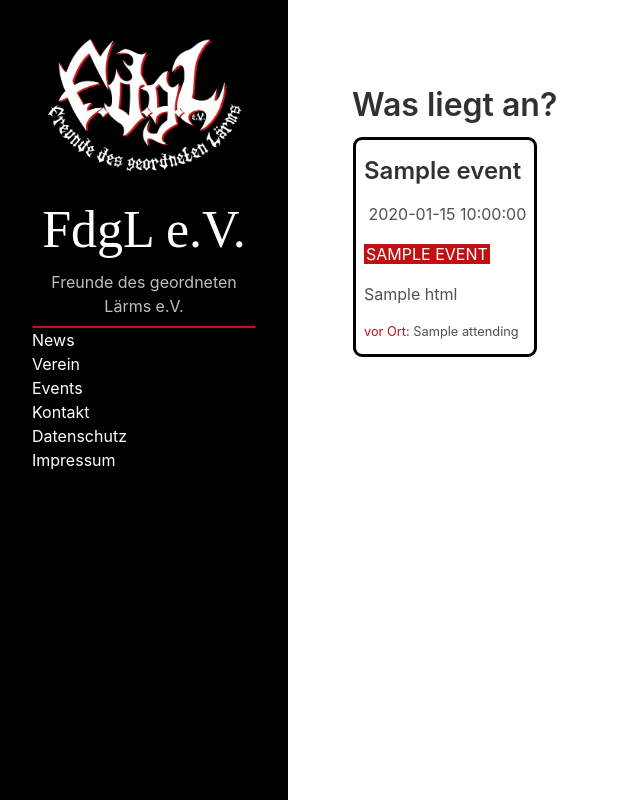
After one commit to F-D-G-L/fdgl-homepage, a Flask app: template templates/events.html in a window 1280 px wide. The commit adds this page. Shown: the whole page, without its empty margins (0-640 px from the left). Run offline with Flask 2, Linux system fonts and the light colour scheme; the template is opened without the code that fills it: most values are stand-ins (such as "Sample title", 1, 10 or a date in 2020); parts of the project's set-up code (start-up, migrations or seed data) failed here and were passed over.

Commit message:
Added a page for upcoming events by establishing a second flat-pages instance. Added css styling and first contents.

```diff
--- a/app.py
+++ b/app.py
@@ -25,17 +25,30 @@ def format_date_string(date_string):
     return date.strftime("%d. %B %Y")
 
 
+def sort_date_from_string(date_string):
+    try:
+        return datetime.strptime(date_string.split('-')[0].strip(), "%d.%m.%Y")
+    except:
+        return datetime.now()
+
+
 # create app
 app = Flask(__name__)
-app.config['FLATPAGES_EXTENSION'] = '.md'
-app.config['FLATPAGES_HTML_RENDERER'] = markdown_with_jinja_renderer
+app.config['FLATPAGES_PAGES_EXTENSION'] = '.md'
+app.config['FLATPAGES_PAGES_HTML_RENDERER'] = markdown_with_jinja_renderer
+
+app.config['FLATPAGES_EVENTS_EXTENSION'] = '.md'
+app.config['FLATPAGES_EVENTS_HTML_RENDERER'] = markdown_with_jinja_renderer
+app.config['FLATPAGES_EVENTS_ROOT'] = 'events'
+
 app.config['FONTAWESOME_STYLES'] = ['solid', 'brands']
 
 # register fotogrid with jinja
 app.jinja_env.globals.update(fotogrid=fotogrid)
 app.jinja_env.globals.update(format_date_string=format_date_string)
 
-pages = FlatPages(app)
+pages = FlatPages(app, name="pages")
+events = FlatPages(app, name="events")
 fa = FontAwesome(app)
 
 
@@ -48,6 +61,13 @@ def page(path):
 @app.route('/verein.html')
 def verein():
     return render_template('verein.html')
+
+
+@app.route('/events.html')
+def view_events():
+    posts = [p for p in events if "date" in p.meta]
+    sorted_events = sorted(posts, reverse=False, key=lambda event: sort_date_from_string(event.meta["date"]))
+    return render_template('events.html', events=sorted_events)
 
 
 @app.route('/kontakt.html')
@@ -70,7 +90,7 @@ def impressum():
 def index():
     posts = [p for p in pages if "date" in p.meta]
     sorted_pages = sorted(posts, reverse=True, key=lambda page:
-                          datetime.strptime(page.meta["date"], "%d.%m.%Y"))
+                          sort_date_from_string(page.meta["date"]))
     return render_template('index.html', pages=sorted_pages)
 
 
--- /dev/null
+++ b/static/css/events.css
@@ -0,0 +1,57 @@
+/*
+ The event container uses flex layout to arrange the different events as cards.
+ */
+.event-container {
+    display: flex;
+    flex-wrap: wrap;
+}
+
+/*
+ Each event card displays an event in a nice way as a card.
+ */
+.event-card {
+    border-style: solid;
+    border-width: 3px;
+    border-color: black;
+    border-radius: 9px;
+    margin: 4px 4px 4px 1px;
+    padding-left: 8px;
+    padding-right: 8px;
+}
+
+.event-card img {
+    width: 100%;
+}
+
+.attending {
+    font-size: 0.8rem;
+    color: #c11012;
+}
+
+.attendee {
+    color: #515151;
+}
+
+.event-type {
+    text-transform: uppercase;
+    color: white;
+    background: #c11012;
+    padding-left: 2px;
+    padding-right: 2px;
+}
+
+.event-type-fdgl {
+    color: #c11012;
+    background: white;
+    border-style: dotted;
+    border-color: #c11012;
+    border-width: 1px;
+    padding-left: 2px;
+    padding-right: 2px;
+}
+
+@media (min-width: 54rem) {
+    .event-card {
+        max-width: 40%;
+    }
+}
--- a/static/css/style.css
+++ b/static/css/style.css
@@ -161,12 +161,12 @@ img[src $= "#illustration"] {
 /*
     Display an external icon after each link that leads away from our site.
  */
-.content a[href^="http://"]:not([href*="fdgl.rocks"]):not([href*="youtu.be"]):not([href*="youtube.com"]):after,
-.content a[href^="https://"]:not([href*="fdgl.rocks"]):not([href*="youtu.be"]):not([href*="youtube.com"]):after {
+.content a[href^="http://"]:not([href*="fdgl.rocks"]):not([href*="youtu.be"]):not([href*="youtube.com"]):not([href*="#hideextern"]):after,
+.content a[href^="https://"]:not([href*="fdgl.rocks"]):not([href*="youtu.be"]):not([href*="youtube.com"]):not([href*="#hideextern"]):after {
 
     font-family: 'Font Awesome 5 Free';
     content: "\f35d";
-    display: inline-block;
+    display: inline-block;e
     font: normal 16px/1 'Font Awesome 5 Free';
     margin-left: 4px;
 }
--- /dev/null
+++ b/templates/events.html
@@ -0,0 +1,34 @@
+{% extends "template.html" %}
+
+{% block title %}
+    Was liegt an?
+{% endblock %}
+{% block content %}
+    <div class="event-container">
+
+    {% for event in events %}
+        <div class="event-card"
+             style="background-image:
+                     linear-gradient(to bottom, rgba(255, 255, 255, 0.8), rgba(255, 255, 255, 1.0)),
+                     url({{ event.pic }});
+                     background-repeat: no-repeat;
+                     background-size: cover;
+                     background-position: center;">
+            <a href="{{ event.link }}#hideextern"><h2>{{ event.title }}</h2></a>
+            <!--<img src="{{ event.pic }}"></img>-->
+            <p><i class="fas fa-calendar-alt">&nbsp;</i>{{ event.date }}</p>
+            <span class="event-type">{{ event.event }}</span>
+            {% if event.fdglevent == 'ja' %}
+                 <span class="event-type-fdgl"><i class="fas fa-certificate">&nbsp;</i>FdgL Event</span>
+            {%  endif %}
+            <p> {{ event.html|safe }} </p>
+            <p class="attending">vor Ort:
+                {%  for a in event.attending.split(',') %}
+                    <span class="attendee">{{ a }}{%  if a != event.attending.split(',')[-1] %},{%  endif %}</span>
+                {%  endfor %}
+            </p>
+        </div>
+    {% endfor %}
+
+    </div>
+{% endblock %}
--- a/templates/index.html
+++ b/templates/index.html
@@ -7,6 +7,6 @@
   <a href="{{ page.path }}.html"><h2>{{ page.title }}</h2></a>
   <p> {{ page.description }} </p>
   <p><small>{{ format_date_string(page.date) }} </small></p>
-  <hr>
+  <hr/>
   {% endfor %}
 {% endblock %}
--- a/templates/template.html
+++ b/templates/template.html
@@ -5,6 +5,7 @@
     {{ fontawesome_html() }}
     <link rel="stylesheet" href="{{ url_for('static', filename='css/style.css') }}">
     <link rel="fotogrid stylesheet" href="{{ url_for('static', filename='css/fotogrid.css') }}">
+    <link rel="event cards stylesheet" href="{{ url_for('static', filename='css/events.css') }}">
     <link rel="shortcut icon" href="{{ url_for('static', filename='favicon.ico') }}">
     <title>FdgL - Freunde des geordneten Lärms</title>
   </head>
@@ -23,8 +24,9 @@
         </div>
       </header>
         <nav id="sidebar-nav-links">
+        <a class="page-link" href="{{ url_for('index') }}">News</a>
         <a class="page-link" href="{{ url_for('verein') }}">Verein</a>
-        <a class="page-link" href="{{ url_for('index') }}">News</a>
+        <a class="page-link" href="{{ url_for('view_events') }}">Events</a>
         <a class="page-link" href="{{ url_for('kontakt') }}">Kontakt</a>
         <a class="page-link" href="{{ url_for('datenschutz') }}">Datenschutz</a>
         <a class="page-link" href="{{ url_for('impressum') }}">Impressum</a>
@@ -37,13 +39,7 @@
       <div class="content">
         <div class="post-body">
           {% block content %}
-          Lorem ipsum dolor sit amet, consectetur adipiscing elit, sed do
-          eiusmod tempor incididunt ut labore et dolore magna aliqua. Ut enim
-          ad minim veniam, quis nostrud exercitation ullamco laboris nisi ut
-          aliquip ex ea commodo consequat. Duis aute irure dolor in
-          reprehenderit in voluptate velit esse cillum dolore eu fugiat nulla
-          pariatur. Excepteur sint occaecat cupidatat non proident, sunt in
-          culpa qui officia deserunt mollit anim id est laborum.
+
           {% endblock content %}
         </div>
       </div>
```
Also changed, not shown: events/breeze2021.md (added, +11 -0 lines), events/christmasbash2021.md (added, +11 -0 lines), events/growl2021.md (added, +13 -0 lines), events/paradise2021.md (added, +12 -0 lines), events/wacken2021.md (added, +11 -0 lines), static/img/events/mhp_2021.jpg (added).
